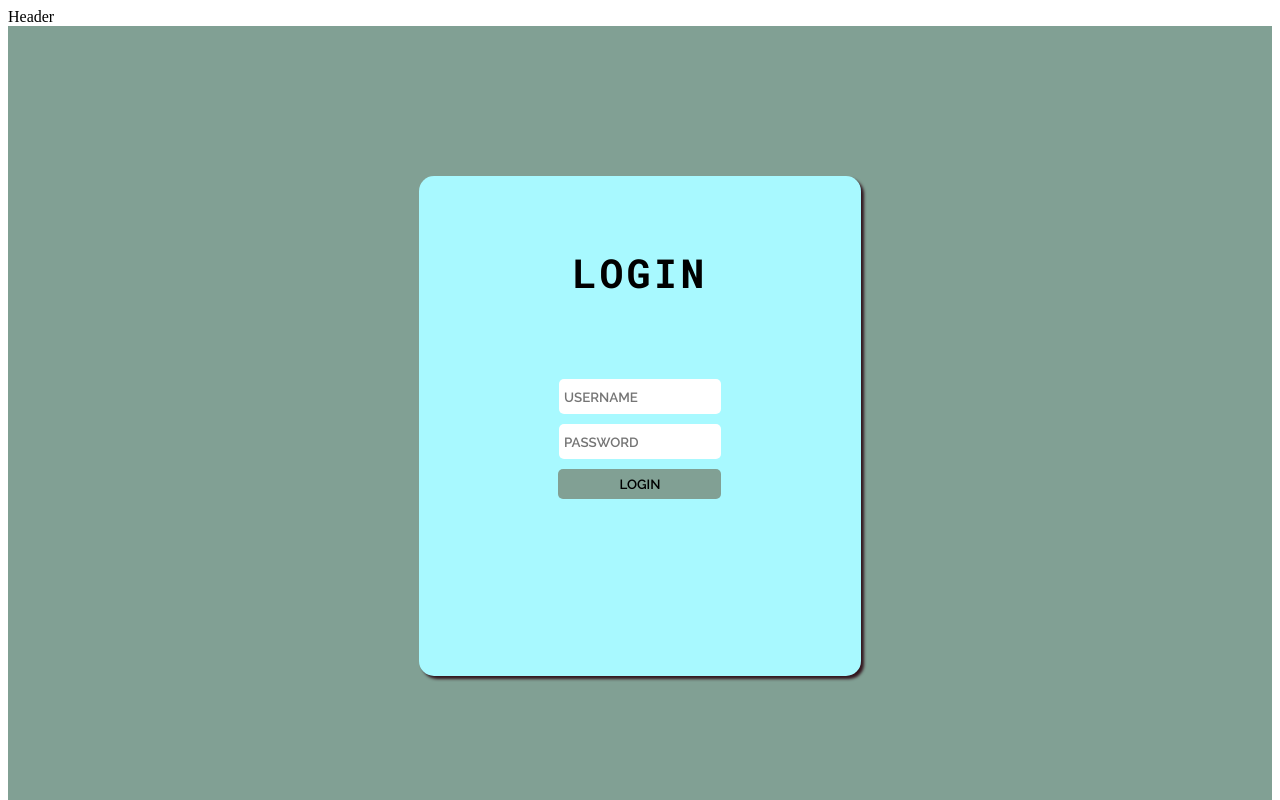
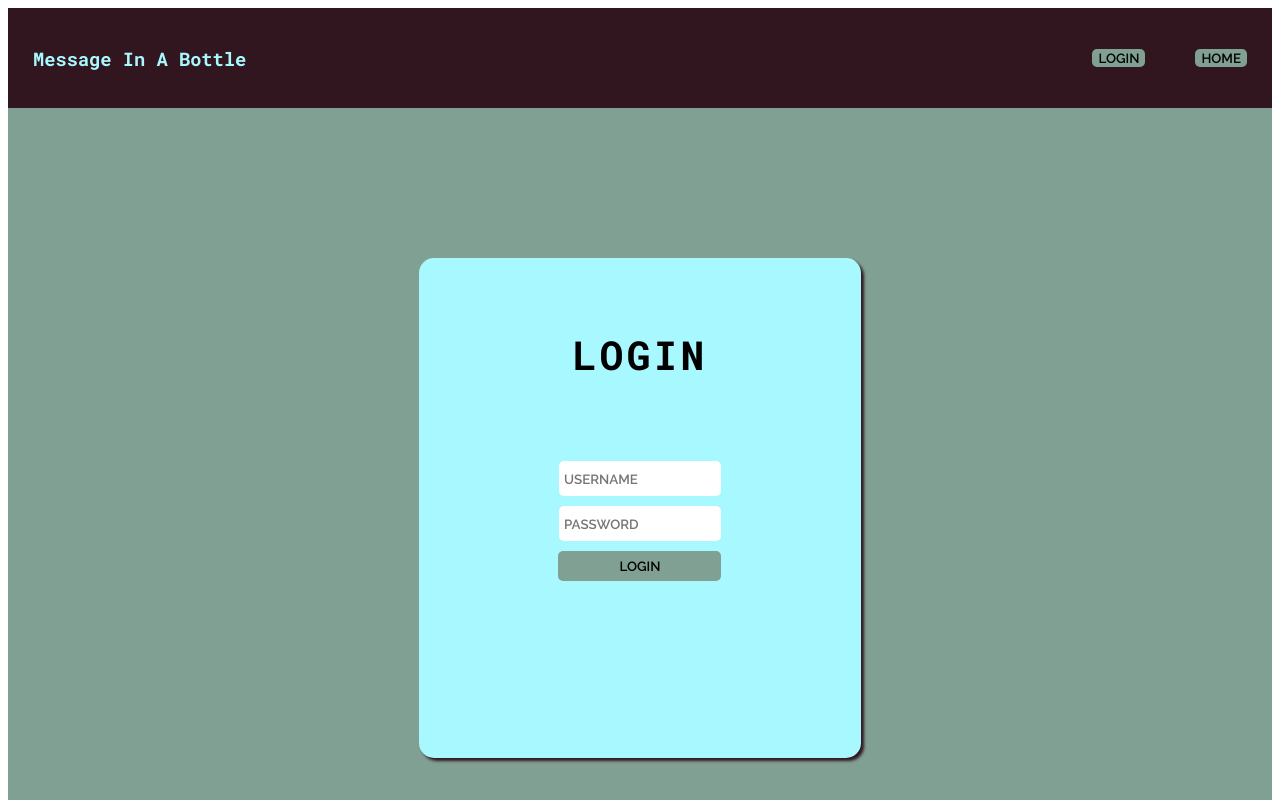
Before and after one commit to hato-cc-legacy/front-end, a React (Vite) app: page /login in a window 1280 px wide. Shown: the top 800 px of the page. Built offline with nearby package versions, Linux system fonts and the light colour scheme; no server answers.

Commit message:
feat: made more progress with styling

```diff
--- a/src/components/Footer.tsx
+++ b/src/components/Footer.tsx
@@ -1,3 +1,4 @@
+import "./styles/Footer.css";
 const Footer = () => {
   return <section className="footer">Footer</section>;
 };
--- a/src/components/Header.tsx
+++ b/src/components/Header.tsx
@@ -1,7 +1,17 @@
 import "./styles/Header.css";
 
 const Header = () => {
-  return <section className="header">Header</section>;
+  return (
+    <>
+      <section className="header">
+        <h1 className="title_header">Message In A Bottle</h1>
+        <div>
+          <button className="login_button">Login</button>
+          <button className="set_home">Home</button>
+        </div>
+      </section>
+    </>
+  );
 };
 
 export default Header;
--- a/src/components/styles/Card.css
+++ b/src/components/styles/Card.css
@@ -13,21 +13,20 @@
   justify-content: center;
   align-items: center;
 }
-.card__content__front {
+.card__content__front,
+.card__content__back {
+  display: flex;
+  align-items: center;
+  justify-content: center;
   background-color: var(--secondary-background-color);
   font-size: var(--std-font-size);
   border-radius: var(--main-border-radius);
   width: 35%;
+  height: 200px;
   padding: 20px;
   text-align: center;
-}
-.card__content__back {
-  background-color: var(--secondary-background-color);
-  font-size: var(--std-font-size);
-  border-radius: var(--main-border-radius);
-  width: 35%;
-  padding: 20px;
-  text-align: center;
+  box-shadow: 3px 3px 3px var(--main-background-color);
+  border: 1px solid var(--supplimental-background-color);
 }
 .specs_container {
   display: flex;
@@ -35,3 +34,7 @@
   align-items: center;
   flex-direction: row;
 }
+/* .card__created_at {
+  width: 100%;
+  margin: 0 0 0 300px;
+} */
--- /dev/null
+++ b/src/components/styles/Footer.css
@@ -0,0 +1,4 @@
+.footer {
+  background-color: var(--main-background-color);
+  height: 50px;
+}
--- a/src/components/styles/Header.css
+++ b/src/components/styles/Header.css
@@ -0,0 +1,26 @@
+.header {
+  background-color: var(--main-background-color);
+  height: 100px;
+  color: var(--secondary-background-color);
+  font-family: var(--main-text-style);
+  display: flex;
+  justify-content: space-between;
+  align-items: center;
+}
+.title_header {
+  margin: 25px;
+}
+.login_button,
+.set_home {
+  border-radius: var(--main-button-border-radius);
+  font-family: var(--secondary-text-style);
+  font-weight: var(--heavy-font-weight);
+  text-transform: uppercase;
+  border: none;
+  background-color: var(--supplimental-background-color);
+  margin: 25px;
+}
+.login_button:hover,
+.set_home:hover {
+  cursor: pointer;
+}
--- a/src/components/styles/LikesDislikesButtons.css
+++ b/src/components/styles/LikesDislikesButtons.css
@@ -5,3 +5,7 @@
   margin: 5px;
   border: none;
 }
+.like:hover,
+.dislike:hover {
+  cursor: pointer;
+}
--- a/src/components/styles/Login.css
+++ b/src/components/styles/Login.css
@@ -59,3 +59,6 @@
   height: 30px;
   padding: 5px;
 }
+.button:hover {
+  cursor: pointer;
+}
--- a/src/main.css
+++ b/src/main.css
@@ -11,4 +11,5 @@
   --lg-font-size: 40px;
   --std-font-size: 35px;
   --main-border-radius: 15px;
+  --main-button-border-radius: 5px;
 }
```
